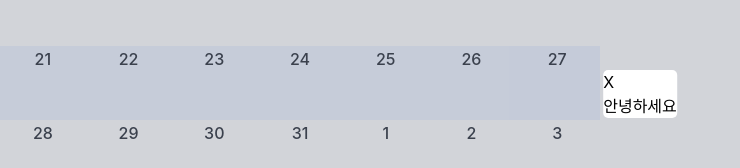
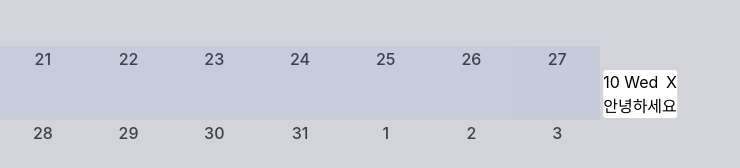
Before and after one commit to BonjunK00/my-chrome-app, a React (Create React App) app: page / in a window 1280 px wide. Both pictures are taken after a click on the button "10". Shown: the part 306-474 px from the top of the page, without its empty margins (0-740 px from the left). Built offline with nearby package versions, Linux system fonts and the light colour scheme; what react-indexed-db-hook would draw is missing.

Commit message:
파일 구조 변경

```diff
--- a/package.json
+++ b/package.json
@@ -10,10 +10,12 @@
     "@types/node": "^16.7.13",
     "@types/react": "^18.0.0",
     "@types/react-dom": "^18.0.0",
+    "clsx": "^2.1.0",
     "react": "^18.2.0",
     "react-dom": "^18.2.0",
     "react-indexed-db-hook": "^1.0.14",
     "react-scripts": "5.0.1",
+    "tailwind-merge": "^2.2.1",
     "tailwindcss": "^3.4.1",
     "typescript": "^4.4.2",
     "web-vitals": "^2.1.0"
--- a/src/App.tsx
+++ b/src/App.tsx
@@ -1,5 +1,5 @@
 import './App.css'
-import { Calendar } from './components/Calendar'
+import { Calendar } from './pages/Calendar'
 import { DBConfig } from './DBConfig'
 import { initDB } from 'react-indexed-db-hook'
 
--- a/src/components/Modal.tsx
+++ b/src/components/Modal.tsx
@@ -1,16 +1,27 @@
 type Props = {
+  title?: string
   isOpen?: boolean
   children?: React.ReactNode
+  closeOnOutsideClick?: boolean
   onClose?: () => void
 }
 
-export const Modal = ({ isOpen, children, onClose }: Props) => {
+export const Modal = ({ title = '', isOpen, children, closeOnOutsideClick = true, onClose }: Props) => {
+  const handleClickOutside = () => {
+    if (closeOnOutsideClick) {
+      onClose?.()
+    }
+  }
+
   return (
     <>
       {isOpen && (
-        <div className="fixed top-0 left-0 right-0 z-30 w-full h-full bg-gray-500/30">
-          <div className="absolute z-50 transform -translate-x-1/2 -translate-y-1/2 bg-white top-1/2 left-1/2 rounded-[5px]">
-            <button onClick={onClose}>X</button>
+        <div className="fixed top-0 left-0 right-0 z-30 w-full h-full bg-gray-500/30" onClick={handleClickOutside}>
+          <div className="absolute z-50 transform -translate-x-1/2 -translate-y-1/2 bg-white top-1/2 left-1/2 rounded-[3px]">
+            <div className="flex items-center justify-between">
+              <div>{title}</div>
+              <button onClick={onClose}>X</button>
+            </div>
             <div>{children}</div>
           </div>
         </div>
--- a/src/components/Calendar.tsx
+++ b/src/pages/Calendar.tsx
@@ -1,14 +1,6 @@
 import { useEffect, useState } from 'react'
-import { Modal } from './Modal'
-import { useModal } from '../hooks/useModal'
-
-const week = ['Sun', 'Mon', 'Tue', 'Wed', 'Thu', 'Fri', 'Sat']
-
-type DateObject = {
-  year: number
-  month: number
-  date: number
-}
+import { CalendarDate } from './CalendarDate'
+import { DateObject, getEnglishMonth, isEqualsDate, weekdays } from '../utils/date'
 
 export const Calendar = () => {
   const [selectedDate, setSelectedDate] = useState<DateObject>({
@@ -18,44 +10,7 @@ export const Calendar = () => {
   })
   const [weekRows, setWeekRows] = useState<DateObject[][]>([])
 
-  const { isOpen, openModal, closeModal } = useModal()
-
-  const isEqualsDate = (dateObject1: DateObject, dateObject2: DateObject) => {
-    return (
-      dateObject1.year === dateObject2.year &&
-      dateObject1.month === dateObject2.month &&
-      dateObject1.date === dateObject2.date
-    )
-  }
-
-  const getEnglishMonth = (month: number) => {
-    return new Date(selectedDate.year, month - 1, 1).toLocaleString('en-US', { month: 'long' })
-  }
-
-  const handleClickPrev = () => {
-    if (selectedDate.month === 1) {
-      setSelectedDate({ year: selectedDate.year - 1, month: 12, date: 1 })
-      return
-    }
-    setSelectedDate({ year: selectedDate.year, month: selectedDate.month - 1, date: 1 })
-  }
-
-  const handleClickNext = () => {
-    if (selectedDate.month === 12) {
-      setSelectedDate({ year: selectedDate.year + 1, month: 1, date: 1 })
-      return
-    }
-    setSelectedDate({ year: selectedDate.year, month: selectedDate.month + 1, date: 1 })
-  }
-
-  const handleClickDate = (dateObject: DateObject) => () => {
-    setSelectedDate(dateObject)
-    openModal()
-  }
-
-  useEffect(() => {
-    const { year, month } = selectedDate
-
+  const updateWeekRows = (year: number, month: number) => {
     const firstDay = new Date(year, month - 1, 1).getDay()
     const lastDay = new Date(year, month, 0).getDay()
     const lastDate = new Date(year, month, 0).getDate()
@@ -86,7 +41,36 @@ export const Calendar = () => {
       rows.push(row)
     }
     setWeekRows(rows)
-  }, [selectedDate])
+  }
+
+  const handleClickPrev = () => {
+    if (selectedDate.month === 1) {
+      setSelectedDate({ year: selectedDate.year - 1, month: 12, date: 1 })
+      updateWeekRows(selectedDate.year - 1, 12)
+      return
+    }
+    setSelectedDate({ year: selectedDate.year, month: selectedDate.month - 1, date: 1 })
+    updateWeekRows(selectedDate.year, selectedDate.month - 1)
+  }
+
+  const handleClickNext = () => {
+    if (selectedDate.month === 12) {
+      setSelectedDate({ year: selectedDate.year + 1, month: 1, date: 1 })
+      updateWeekRows(selectedDate.year + 1, 1)
+      return
+    }
+    setSelectedDate({ year: selectedDate.year, month: selectedDate.month + 1, date: 1 })
+    updateWeekRows(selectedDate.year, selectedDate.month + 1)
+  }
+
+  const handleClickDate = (dateObject: DateObject) => () => {
+    setSelectedDate(dateObject)
+    updateWeekRows(dateObject.year, dateObject.month)
+  }
+
+  useEffect(() => {
+    updateWeekRows(selectedDate.year, selectedDate.month)
+  }, [])
 
   return (
     <>
@@ -100,7 +84,7 @@ export const Calendar = () => {
           <button className="text-[40px]" onClick={handleClickNext}>{`>`}</button>
         </div>
         <div className="flex bg-[#9AB5E7] text-white py-[10px] text-[18px]">
-          {week.map((day) => (
+          {weekdays.map((day) => (
             <div key={day} className="flex-1 text-center">
               {day}
             </div>
@@ -109,20 +93,16 @@ export const Calendar = () => {
         {weekRows.map((weekRow, rowIndex) => (
           <div key={rowIndex} className={`flex flex-1 ${rowIndex % 2 === 0 ? 'bg-white' : 'bg-[#EDF3FF]'}`}>
             {weekRow.map((dateObject, columnIndex) => (
-              <button
+              <CalendarDate
                 key={`${rowIndex}_${columnIndex}`}
-                className="flex flex-1 hover:bg-[#E3E9F6] justify-center text-[16px] p-[1px] text-[#262C37] font-medium"
-                onClick={handleClickDate(dateObject)}
-              >
-                <div>{dateObject.date}</div>
-              </button>
+                dateObject={dateObject}
+                isSelected={isEqualsDate(selectedDate, dateObject)}
+                onClickDate={handleClickDate}
+              />
             ))}
           </div>
         ))}
       </div>
-      <Modal isOpen={isOpen} onClose={closeModal}>
-        <div>안녕하세요</div>
-      </Modal>
     </>
   )
 }
--- /dev/null
+++ b/src/pages/CalendarDate.tsx
@@ -0,0 +1,32 @@
+import { Modal } from '../components/Modal'
+import { useModal } from '../hooks/useModal'
+import { DateObject, getEnglishWeekday } from '../utils/date'
+
+type Props = {
+  dateObject: DateObject
+  isSelected?: boolean
+  onClickDate: (dateObject: DateObject) => void
+}
+
+export const CalendarDate = ({ dateObject, isSelected = false, onClickDate }: Props) => {
+  const { isOpen, openModal, closeModal } = useModal()
+
+  const handleClickDate = (dateObject: DateObject) => () => {
+    onClickDate(dateObject)
+    openModal()
+  }
+  return (
+    <>
+      <button
+        className="flex flex-1 hover:bg-[#E3E9F6] justify-center text-[16px] p-[1px] text-[#262C37] font-medium"
+        aria-selected={isSelected}
+        onClick={handleClickDate(dateObject)}
+      >
+        <div>{dateObject.date}</div>
+      </button>
+      <Modal title={`${dateObject.date} ${getEnglishWeekday(dateObject)}`} isOpen={isOpen} onClose={closeModal}>
+        <div>안녕하세요</div>
+      </Modal>
+    </>
+  )
+}
--- /dev/null
+++ b/src/utils/cn.ts
@@ -0,0 +1,6 @@
+import { ClassValue, clsx } from 'clsx'
+import { twMerge } from 'tailwind-merge'
+
+export const cn = (...inputs: ClassValue[]) => {
+  return twMerge(clsx(inputs))
+}
--- /dev/null
+++ b/src/utils/date.ts
@@ -0,0 +1,40 @@
+export type DateObject = {
+  year: number
+  month: number
+  date: number
+}
+
+export const isEqualsDate = (dateObject1: DateObject, dateObject2: DateObject) => {
+  return (
+    dateObject1.year === dateObject2.year &&
+    dateObject1.month === dateObject2.month &&
+    dateObject1.date === dateObject2.date
+  )
+}
+
+export const getEnglishMonth = (month: number) => {
+  return months[month - 1]
+}
+
+export const getEnglishWeekday = (dateObject1: DateObject) => {
+  const date = new Date(dateObject1.year, dateObject1.month - 1, dateObject1.date)
+  const weekday = date.getDay()
+  return weekdays[weekday]
+}
+
+export const months = [
+  'January',
+  'February',
+  'March',
+  'April',
+  'May',
+  'June',
+  'July',
+  'August',
+  'September',
+  'October',
+  'November',
+  'December',
+]
+
+export const weekdays = ['Sun', 'Mon', 'Tue', 'Wed', 'Thu', 'Fri', 'Sat']
```
Also changed, not shown: 1 other file (tests, documents, lock files or other folders).
